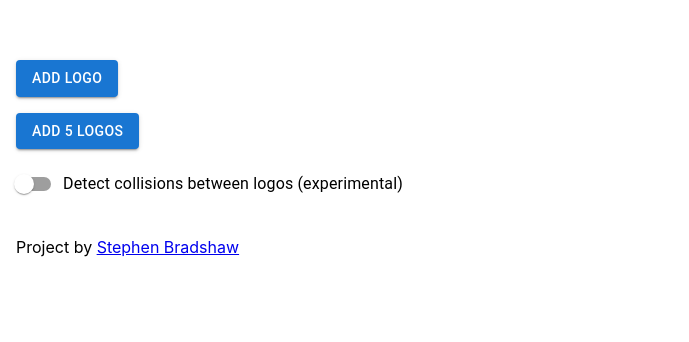
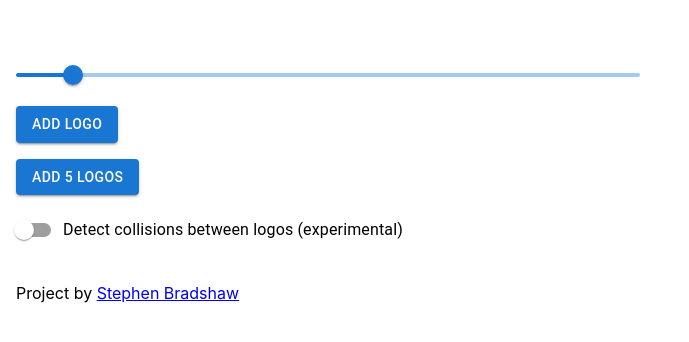
Before and after one commit to thatrobotdev/dvd-logo-simulator, a React (Create React App) app: page / in a window 1280 px wide. Shown: the part 472-814 px from the top of the page, without its empty margins (0-689 px from the left). Built offline with nearby package versions, Linux system fonts and the light colour scheme; no server answers; the HTML template or start-up script is replaced by a standard one.

Commit message:
Add animation speed slider

```diff
--- a/src/App.tsx
+++ b/src/App.tsx
@@ -26,6 +26,7 @@ const App = () => {
   const DRAW_RECT = false;
 
   const [isDetectCollisions, setIsDetectCollisions] = useState(false);
+  const [speed, setSpeed] = useState(10);
 
   const {samplerRef, isSoundLoading, isMuted, toggleMute} = useSampler();
 
@@ -35,9 +36,12 @@ const App = () => {
     logoRef,
     isLoading: isImgLoading || isSoundLoading,
     isDetectCollisions,
+    distancePerStep: speed / 10,
   });
 
   const toggleDetectCollisions = () => setIsDetectCollisions((prev) => !prev);
+
+  const handleSpeedChange = (event: Event, value: number) => setSpeed(value);
 
   const searchParams = new URLSearchParams(
     window.location.search.replace("?", "")
@@ -67,6 +71,8 @@ const App = () => {
         spawnN={spawnN}
         isDetectCollisions={isDetectCollisions}
         toggleDetectCollisions={toggleDetectCollisions}
+        speed={speed}
+        handleSpeedChange={handleSpeedChange}
       />
       {!isIframe ? <Author /> : null}
       <SourceImage logoRef={logoRef} onImgLoad={onImgLoad} />
--- a/src/classes/DVDLogo.ts
+++ b/src/classes/DVDLogo.ts
@@ -47,7 +47,7 @@ export class DVDLogo {
   }
 
   /* For steps other than first step, scale the delta
-   * values based on any change in circle speed.
+   * values based on any change in logo speed.
    * Flip the sign to change direction if a collision was
    * detected on the previous step.
    */
@@ -87,7 +87,7 @@ export class DVDLogo {
     this.colorIndex = possibleColors[getRandomInt(0, possibleColors.length)];
   };
 
-  /* Check if velocity values on this step would cause circle to exit canvas on next step.
+  /* Check if velocity values on this step would cause logo to exit canvas on next step.
    * If so, set flags so that direction will change on the next step
    * Also, trigger sounds!
    */
@@ -184,7 +184,7 @@ export class DVDLogo {
 
   /* Move drawing position for next step, based on the logo's delta values.
    * Also, force the logo not to move outside the canvas if
-   * a collision has been detected. This is necessary to stop the circle
+   * a collision has been detected. This is necessary to stop the logo
    * 'escaping' after a pause in animation, e.g when changing tabs.
    */
   private moveDrawingPosition = (ctx: CanvasRenderingContext2D) => {
--- a/src/components/Controls.tsx
+++ b/src/components/Controls.tsx
@@ -1,4 +1,4 @@
-import {Button, FormControlLabel, Switch} from "@mui/material";
+import {Button, FormControlLabel, Slider, Switch} from "@mui/material";
 import styled from "styled-components";
 
 const ControlsContainer = styled.div`
@@ -7,21 +7,36 @@ const ControlsContainer = styled.div`
   align-items: flex-start;
   gap: 1rem;
   margin-top: 1rem;
+  width: 50%;
 `;
 
 interface Props {
   spawnN: (n: number) => void;
   isDetectCollisions: boolean;
   toggleDetectCollisions: () => void;
+  speed: number;
+  handleSpeedChange: (event: Event, value: number) => void;
 }
 
 const Controls = ({
   spawnN,
   isDetectCollisions,
   toggleDetectCollisions,
+  speed,
+  handleSpeedChange,
 }: Props) => {
   return (
     <ControlsContainer>
+      <Slider
+        aria-label="Speed"
+        value={speed}
+        // TODO
+        // @ts-expect-error
+        onChange={handleSpeedChange}
+        min={1}
+        max={100}
+        defaultValue={1}
+      />
       <Button onClick={() => spawnN(1)} variant="contained">
         Add logo
       </Button>
--- a/src/hooks/useLogoAnimation.ts
+++ b/src/hooks/useLogoAnimation.ts
@@ -11,8 +11,8 @@ export interface DrawParams {
 
 export class Animation {
   logos: DVDLogo[];
-  distancePerStep = 5;
-  prevDistancePerStep = 5;
+  distancePerStep = 1;
+  prevDistancePerStep = 1;
   frameCount = 0;
 
   constructor() {
@@ -24,12 +24,15 @@ interface params {
   logoRef: MutableRefObject<any[]>;
   isLoading: boolean;
   isDetectCollisions: boolean;
+  distancePerStep: number;
 }
 
 const useLogoAnimation = (params: params) => {
-  const {logoRef, isLoading, isDetectCollisions} = params;
+  const {logoRef, isLoading, isDetectCollisions, distancePerStep} = params;
 
   const animation = useRef(new Animation()).current;
+
+  animation.distancePerStep = distancePerStep;
 
   const spawn = () => {
     animation.logos.push(new DVDLogo(animation.distancePerStep, logoRef));
```
